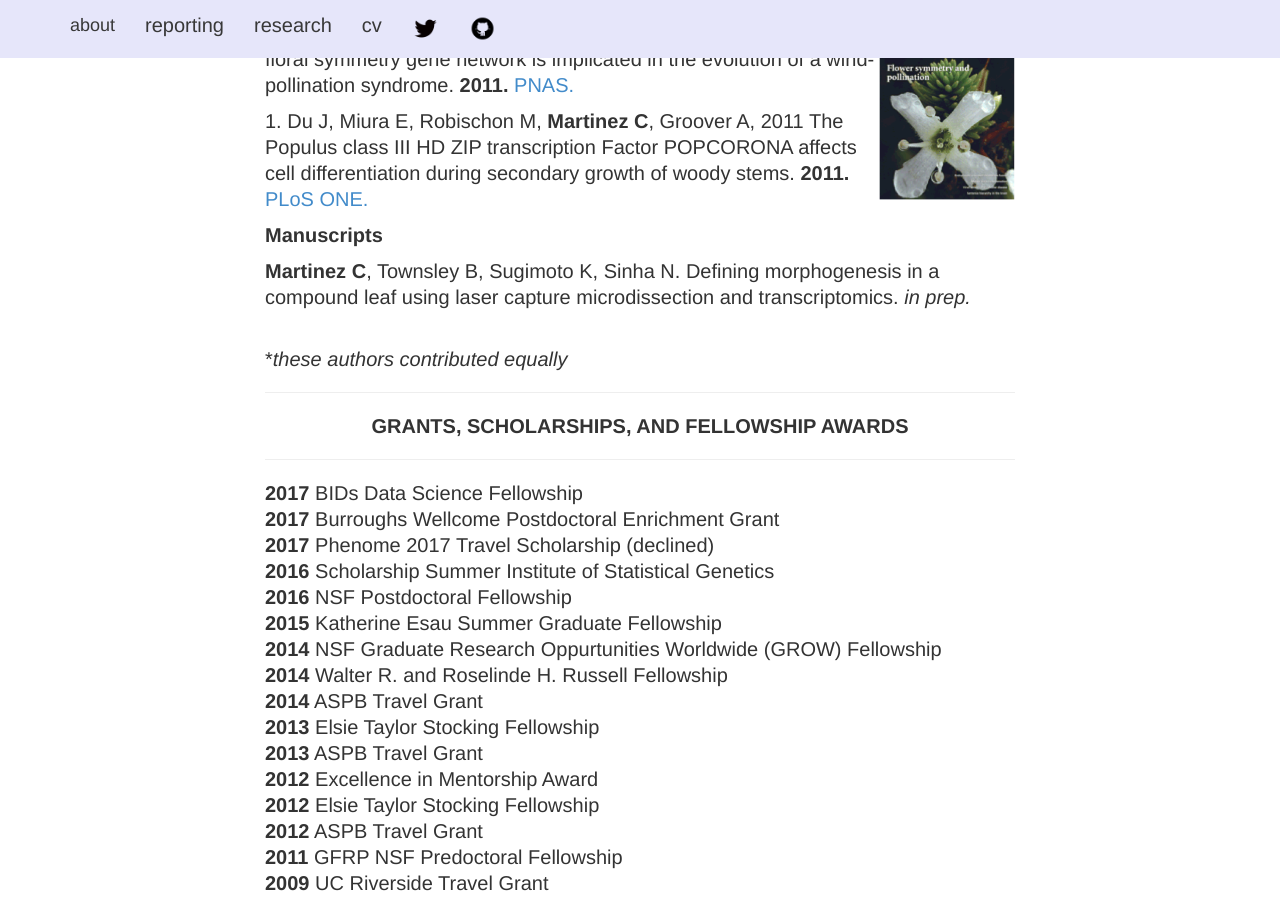
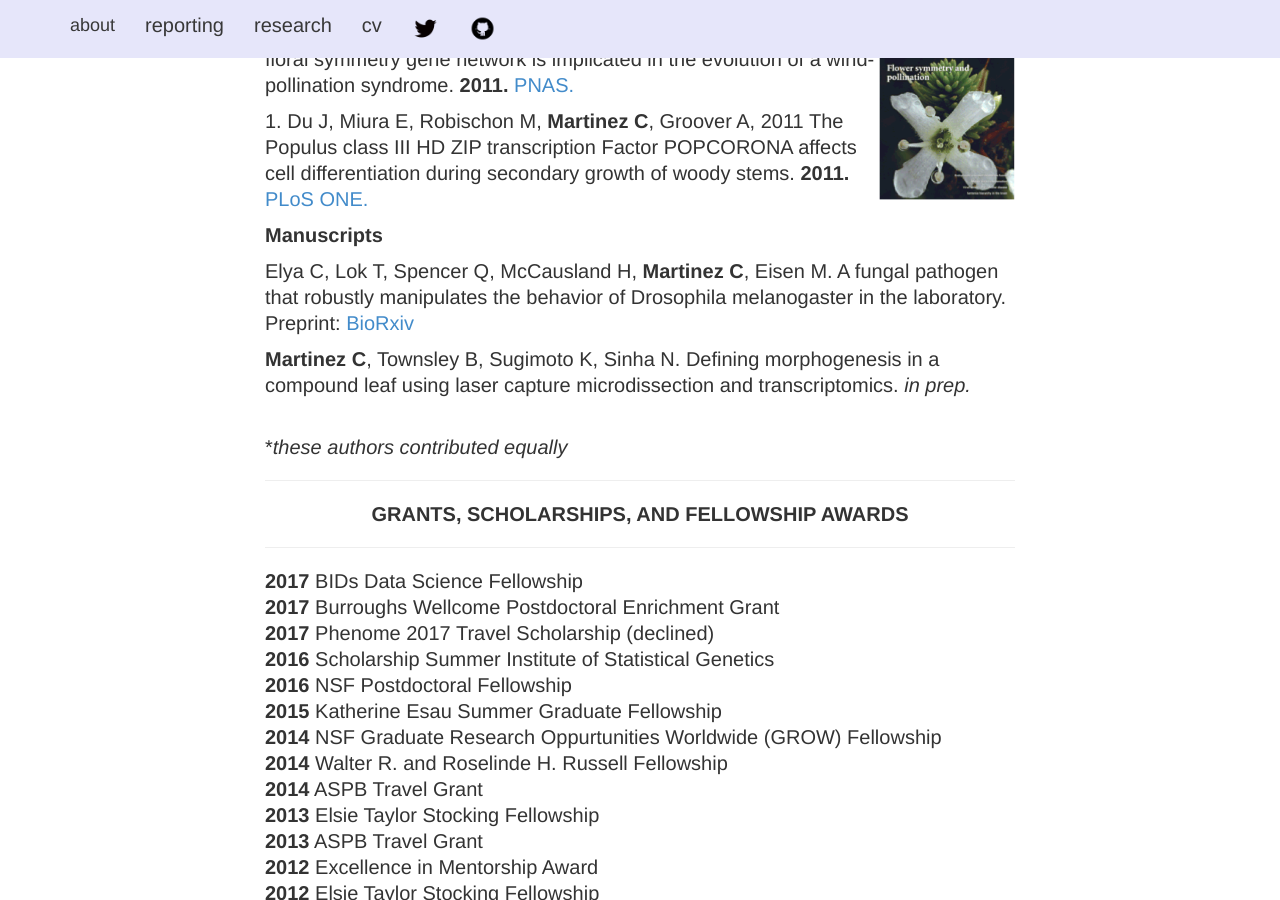
Before and after one commit to iamciera/creports, a Jekyll site: the page built from cv/index.html, in a window 1280 px wide and 900 px high, scrolled down 2079 px. Built offline with Jekyll 4.4.1, drawn with Linux system fonts in a browser that asks for light colours; nearby versions of some CDN libraries.

Commit message:
added fly zombie paper

```diff
--- a/cv/index.html
+++ b/cv/index.html
@@ -76,6 +76,8 @@ layout: default
 				<p>1.  Du J, Miura E, Robischon M, <strong>Martinez C</strong>, Groover A, 2011 The Populus class III HD ZIP transcription Factor POPCORONA affects cell differentiation during secondary growth of woody stems.<strong> 2011.</strong><a href="http://www.plosone.org/article/info%3Adoi%2F10.1371%2Fjournal.pone.0017458"> PLoS ONE. </a></p>
 
 				<p><strong>Manuscripts</strong>
+
+				<p>Elya C, Lok T, Spencer Q, McCausland H, <b>Martinez C</b>,  Eisen M. A fungal pathogen that robustly manipulates the behavior of Drosophila melanogaster in the laboratory. <br />Preprint:<a href="https://www.biorxiv.org/content/early/2017/12/15/232140"> BioRxiv</a>
 
 				<p><b>Martinez C</b>, Townsley B, Sugimoto K, Sinha N.</b> Defining morphogenesis in a compound leaf using laser capture microdissection and transcriptomics. <i>in prep.</i></p>
 				<br />*<i>these authors contributed equally</i></p>
```
